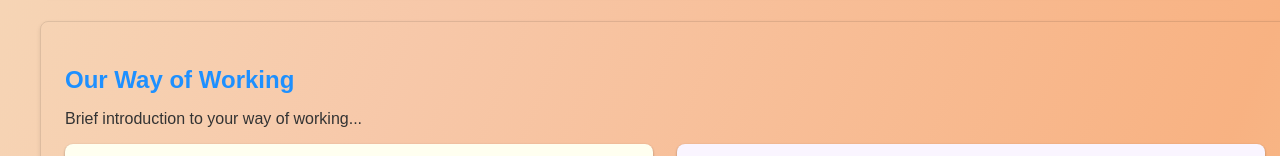
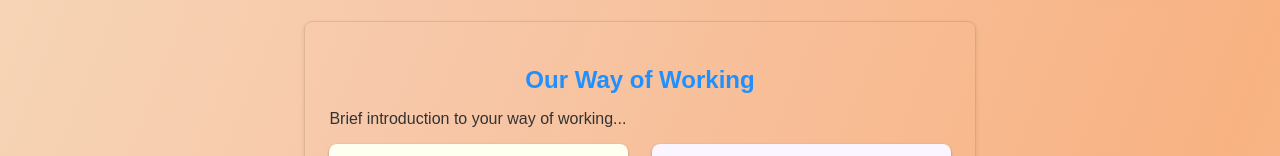
Before and after one commit to LdnCreative/Holosian-sol, a plain HTML site: page index.html in a window 1280 px wide. Shown: the part 1061-1217 px from the top of the page. Drawn offline with Linux system fonts and the light colour scheme.

Commit message:
Update index.html

```diff
--- a/index.html
+++ b/index.html
@@ -173,20 +173,23 @@
         }
 
 /* Adjusting ONLY 'Our Way of Working' bento boxes */
+/* Fixing the alignment for "Our Way of Working" section */
 .way-of-working-group {
     border: 1px solid rgba(0, 0, 0, 0.1);
     box-shadow: 0 2px 4px rgba(0, 0, 0, 0.1);
     border-radius: 8px;
     padding: 24px;
     margin-bottom: 24px;
-    width: 100%;
+    max-width: 1200px; /* Ensures it aligns with the main container */
+    margin-left: auto;  /* Centers the section */
+    margin-right: auto; /* Centers the section */
 }
 
 .working-bento-container {
     display: grid;
     grid-template-columns: repeat(2, 1fr); /* Two boxes per row */
     gap: 24px;
-    width: 100%;
+    width: 100%; /* Ensures no overshooting */
 }
 
 .working-bento-box {
@@ -205,11 +208,8 @@
     font-size: 1.5em;
     color: #1E90FF;
     margin-bottom: 16px;
-    grid-column: span 6;
+    text-align: center; /* Centers the title */
 }
-
-
-
     </style>
 </head>
 <body>
```
